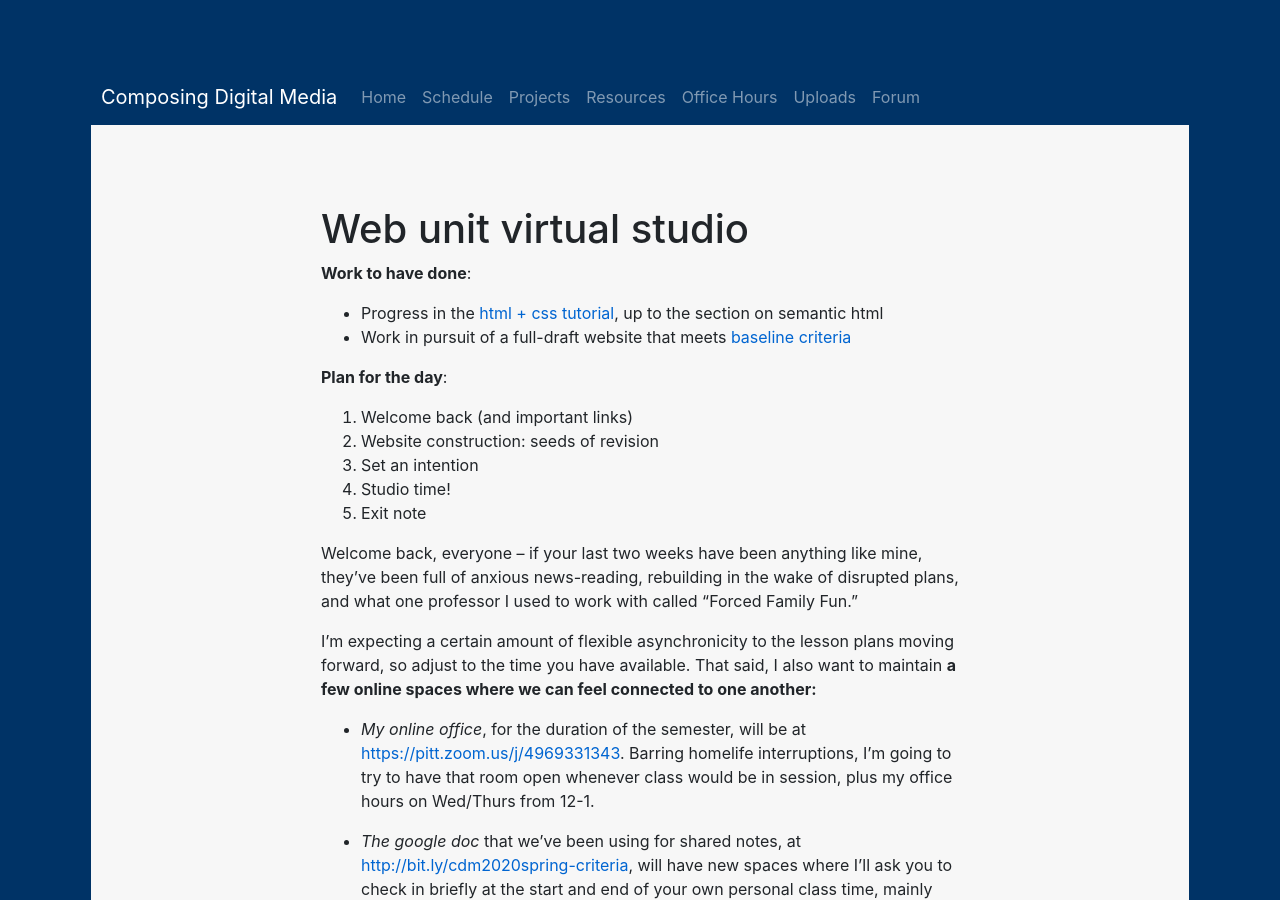
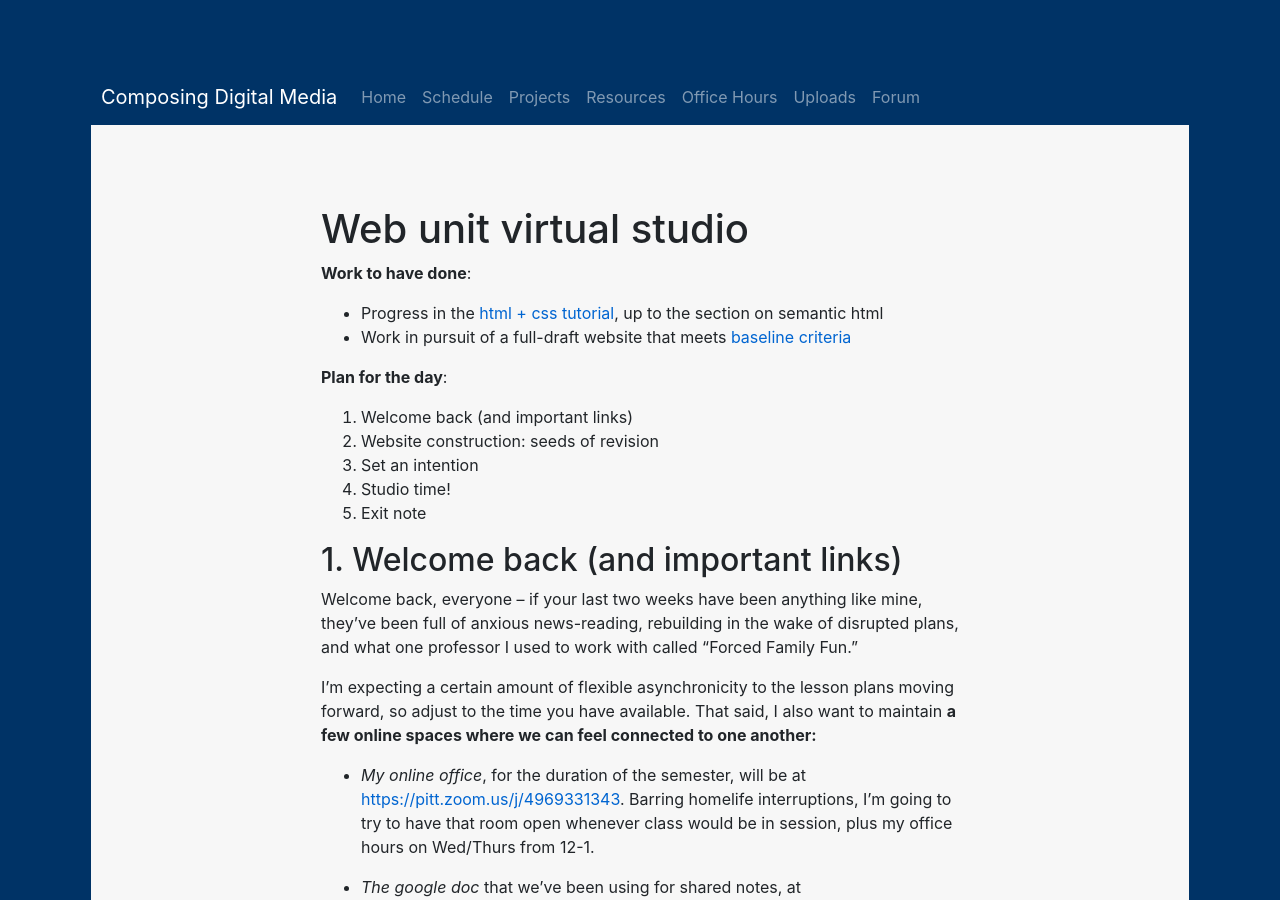
Before and after one commit to benmiller314/cdm2020spring, a Jekyll site: the page built from plans/lesson-19.md, in a window 1280 px wide and 900 px high. Built offline with Jekyll 4.4.1, drawn with Linux system fonts in a browser that asks for light colours; our own code applies the rules of GitHub Pages for plain Markdown files.

Commit message:
okay, a header even at the start would be useful
fine

```diff
--- a/plans/lesson-19.md
+++ b/plans/lesson-19.md
@@ -14,6 +14,8 @@
 4. Studio time!
 5. Exit note
 
+
+## 1. Welcome back (and important links)
 Welcome back, everyone – if your last two weeks have been anything like mine, they've been full of anxious news-reading, rebuilding in the wake of disrupted plans, and what one professor I used to work with called "Forced Family Fun."
 
 I'm expecting a certain amount of flexible asynchronicity to the lesson plans moving forward, so adjust to the time you have available. That said, I also want to maintain **a few online spaces where we can feel connected to one another:**
```
